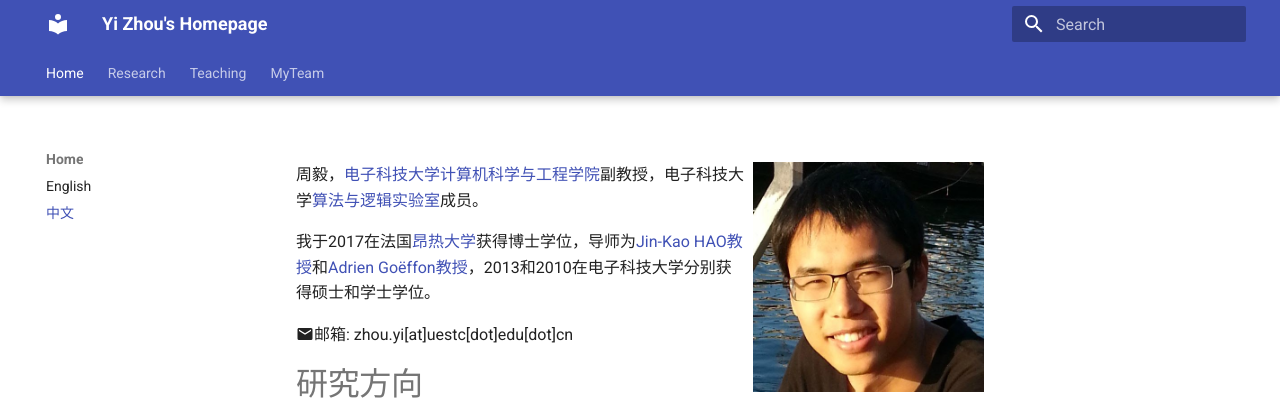
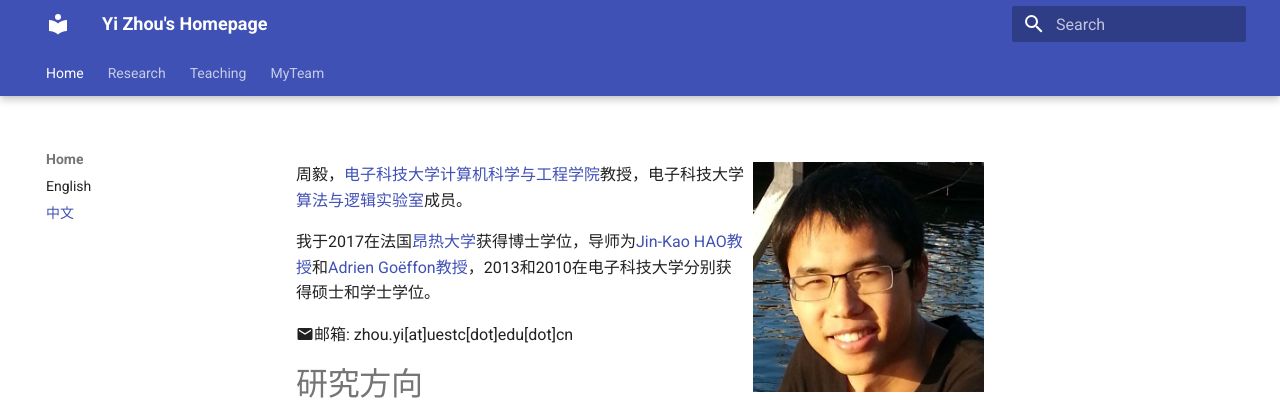
Before and after one commit to joey001/joey001.github.io, an MkDocs documentation site: the page built from docs/index.md, in a window 1280 px wide and 900 px high. Shown: the top 400 px of the window. Built offline with MkDocs 1.6.1 and Material for MkDocs 9.7.7, drawn with Linux system fonts in a browser that asks for light colours.

Commit message:
Checkpoint existing homepage and team edits before site polish

```diff
--- a/docs/index.md
+++ b/docs/index.md
@@ -1,6 +1,6 @@
 <img src="./myphoto.jpg" style="zoom:45%;" align="right"/>
 
-周毅，[电子科技大学计算机科学与工程学院](https://www.scse.uestc.edu.cn/index.htm)副教授，电子科技大学[算法与逻辑实验室](https://tcsuestc.com/)成员。
+周毅，[电子科技大学计算机科学与工程学院](https://www.scse.uestc.edu.cn/index.htm)教授，电子科技大学[算法与逻辑实验室](https://tcsuestc.com/)成员。
 
 我于2017在法国[昂热大学](https://www.univ-angers.fr/fr/index.html)获得博士学位，导师为[Jin-Kao HAO教授](https://leria-info.univ-angers.fr/~jinkao.hao/)和[Adrien Goëffon教授](https://leria-info.univ-angers.fr/~adrien.goeffon/)，2013和2010在电子科技大学分别获得硕士和学士学位。
 
```
Also changed, not shown: docs/aegroup/aegroup_zh.md (+4 -3 lines).
